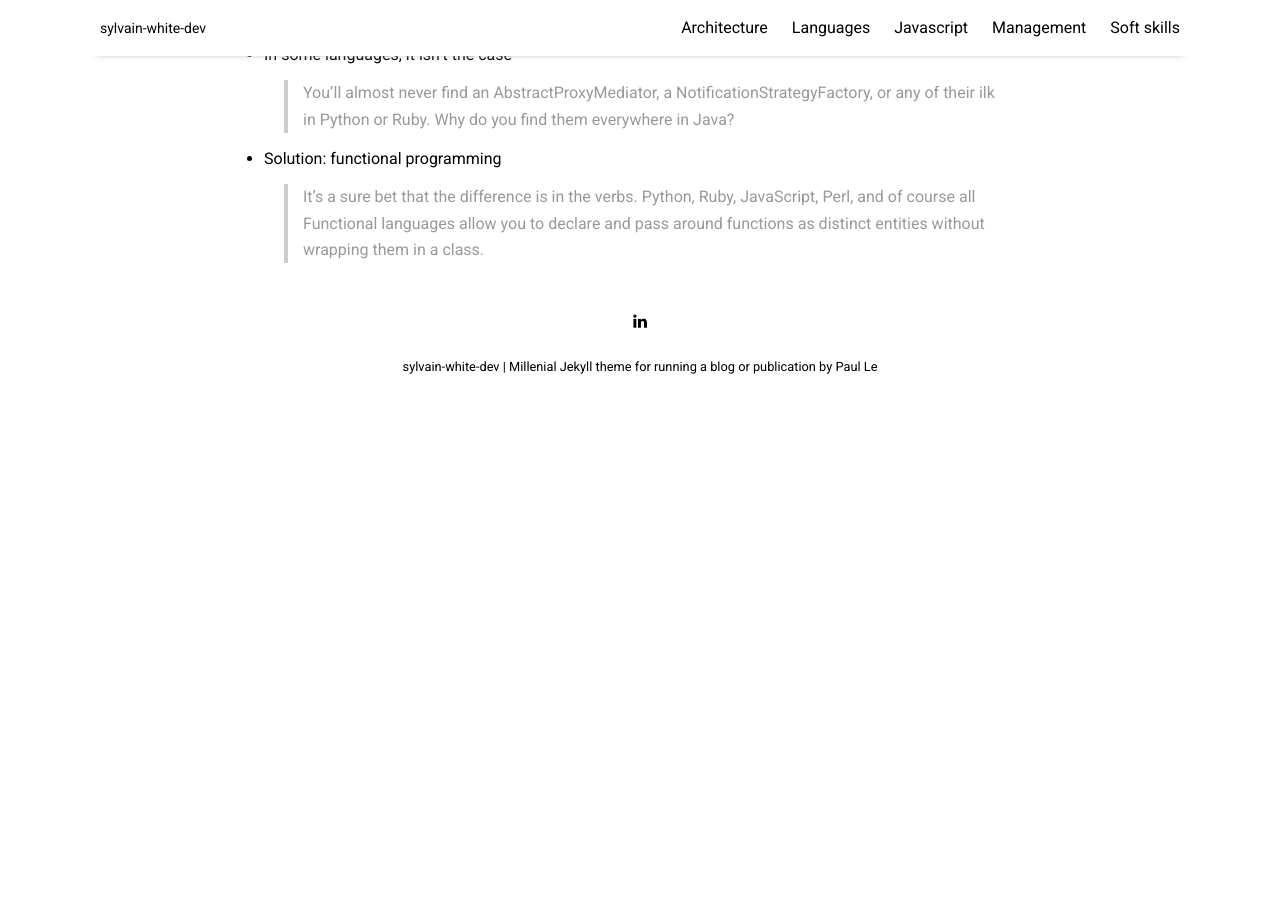
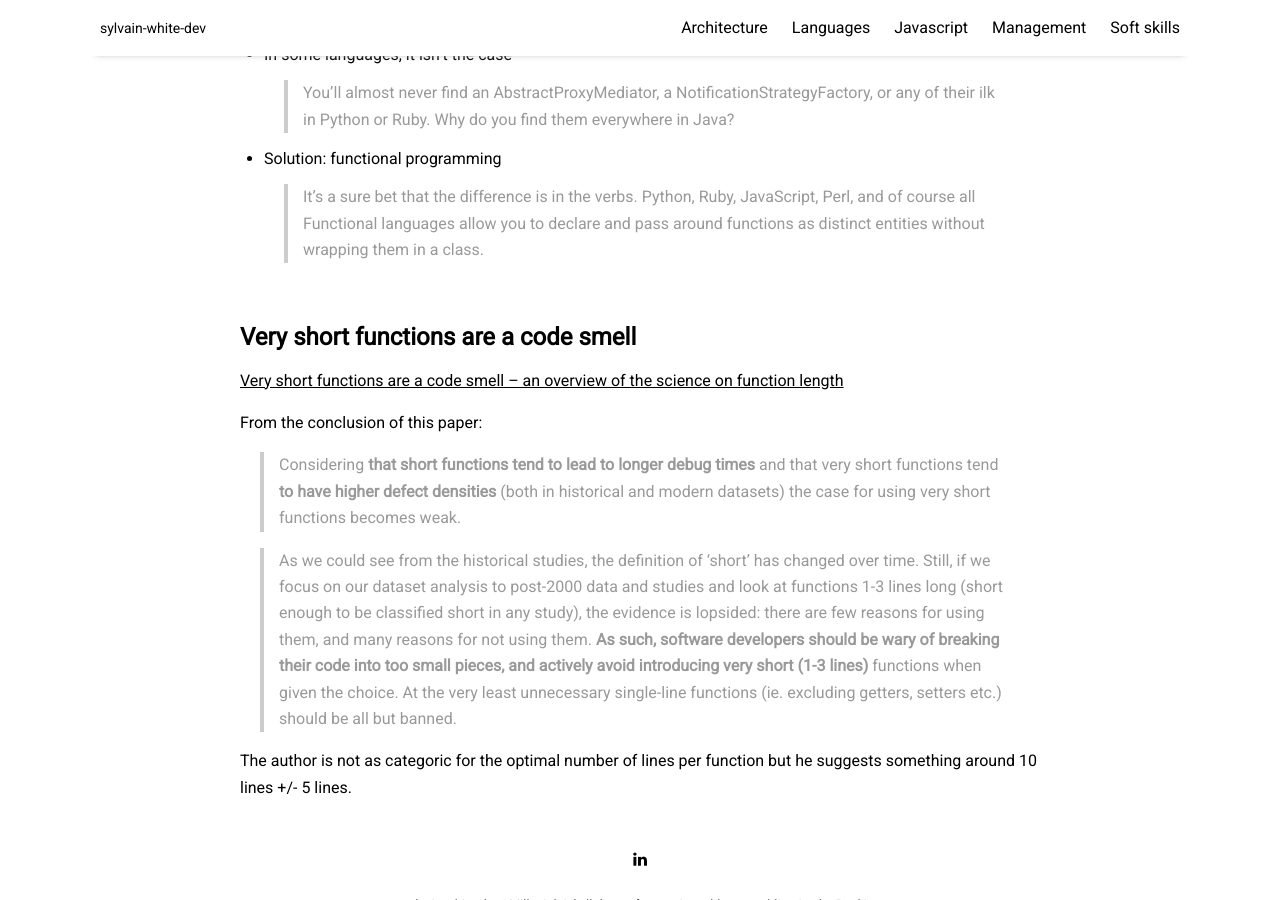
Before and after one commit to sylvainwhite/sylvain-white-dev, a Jekyll site: the page built from pages/languages.md, in a window 1280 px wide and 900 px high, scrolled down 1862 px. Built offline with Jekyll 4.4.1, drawn with Linux system fonts in a browser that asks for light colours; nearby versions of some CDN libraries; before the commit the page ends 2267 px from its top, so only the background shows below that.

Commit message:
Update languages page

```diff
--- a/pages/languages.md
+++ b/pages/languages.md
@@ -70,3 +70,17 @@ in Java 8 which includes lambda expression. It is still very verbose compared to
 
 * Solution: functional programming
 > It's a sure bet that the difference is in the verbs. Python, Ruby, JavaScript, Perl, and of course all Functional languages allow you to declare and pass around functions as distinct entities without wrapping them in a class.
+
+<br/>
+
+## Very short functions are a code smell
+
+[Very short functions are a code smell – an overview of the science on function length](https://softwarebyscience.com/very-short-functions-are-a-code-smell-an-overview-of-the-science-on-function-length/){:target="_blank"}
+
+From the conclusion of this paper:
+
+> Considering **that short functions tend to lead to longer debug times** and that very short functions tend **to have higher defect densities** (both in historical and modern datasets) the case for using very short functions becomes weak.
+
+> As we could see from the historical studies, the definition of ‘short’ has changed over time. Still, if we focus on our dataset analysis to post-2000 data and studies and look at functions 1-3 lines long (short enough to be classified short in any study), the evidence is lopsided: there are few reasons for using them, and many reasons for not using them. **As such, software developers should be wary of breaking their code into too small pieces, and actively avoid introducing very short (1-3 lines)** functions when given the choice. At the very least unnecessary single-line functions (ie. excluding getters, setters etc.) should be all but banned.
+
+The author is not as categoric for the optimal number of lines per function but he suggests something around 10 lines +/- 5 lines.
```
